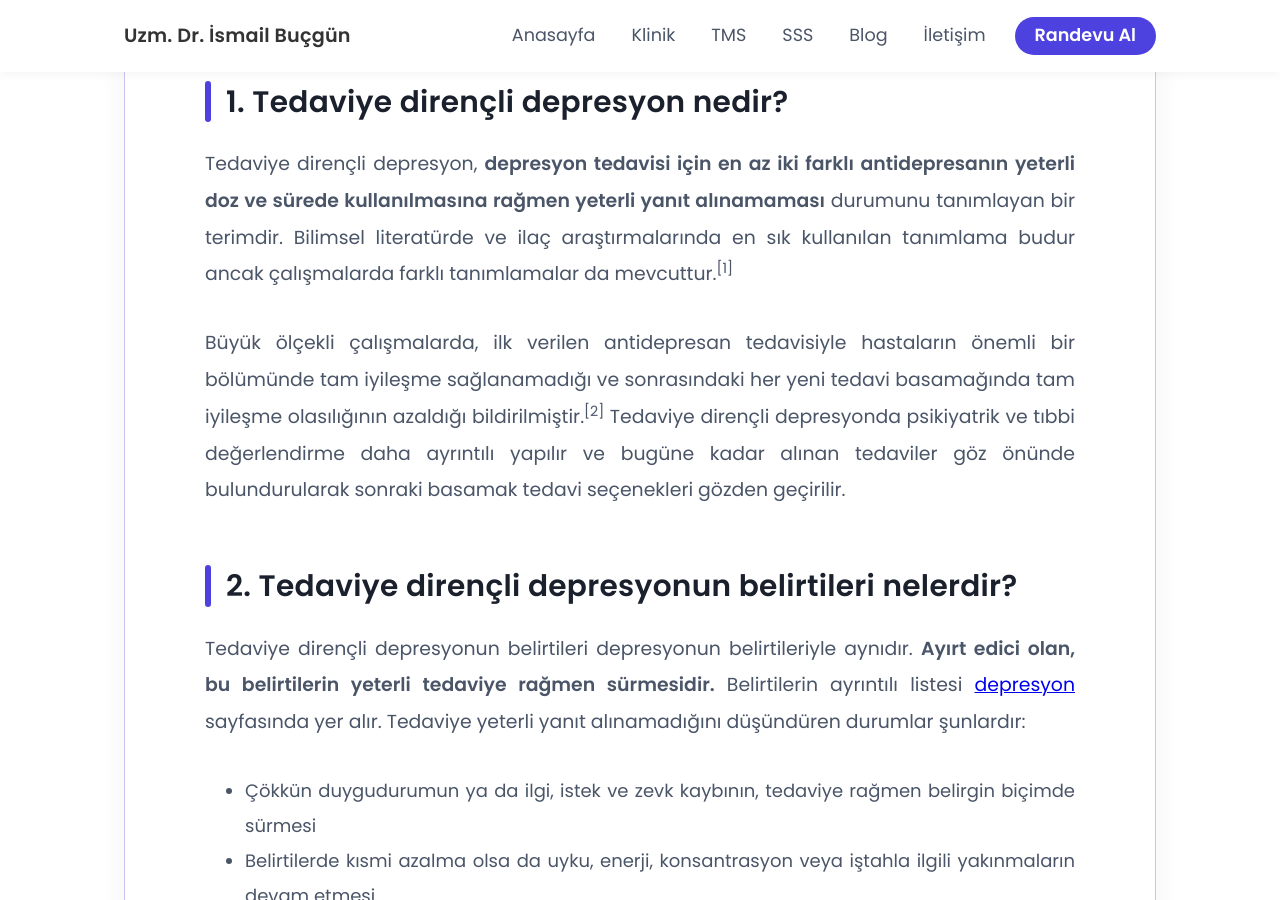
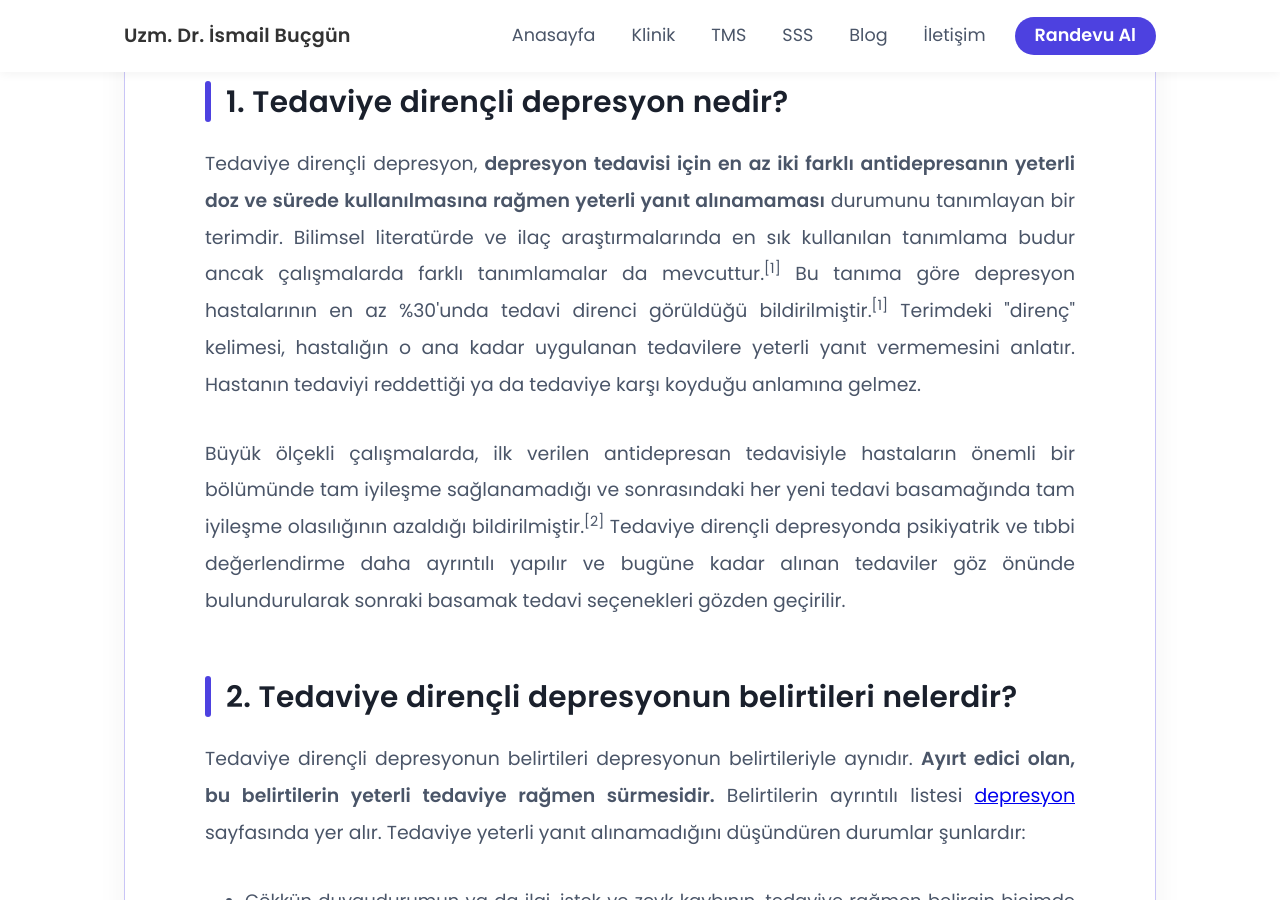
Before and after one commit to ibucgun/ibucgun.github.io, a Jekyll site: the page built from tedaviye-direncli-depresyon.html, in a window 1280 px wide and 900 px high, scrolled down 671 px. Built offline with Jekyll 4.4.1, drawn with Linux system fonts in a browser that asks for light colours.

Commit message:
Update tedaviye-direncli-depresyon.html

```diff
--- a/tedaviye-direncli-depresyon.html
+++ b/tedaviye-direncli-depresyon.html
@@ -34,7 +34,7 @@ refs:
 <h2 id="nedir">1. Tedaviye dirençli depresyon nedir?</h2>
 
 <p>
-Tedaviye dirençli depresyon, <b>depresyon tedavisi için en az iki farklı antidepresanın yeterli doz ve sürede kullanılmasına rağmen yeterli yanıt alınamaması</b> durumunu tanımlayan bir terimdir. Bilimsel literatürde ve ilaç araştırmalarında en sık kullanılan tanımlama budur ancak çalışmalarda farklı tanımlamalar da mevcuttur.<sup>[1]</sup>
+Tedaviye dirençli depresyon, <b>depresyon tedavisi için en az iki farklı antidepresanın yeterli doz ve sürede kullanılmasına rağmen yeterli yanıt alınamaması</b> durumunu tanımlayan bir terimdir. Bilimsel literatürde ve ilaç araştırmalarında en sık kullanılan tanımlama budur ancak çalışmalarda farklı tanımlamalar da mevcuttur.<sup>[1]</sup> Bu tanıma göre depresyon hastalarının en az %30'unda tedavi direnci görüldüğü bildirilmiştir.<sup>[1]</sup> Terimdeki "direnç" kelimesi, hastalığın o ana kadar uygulanan tedavilere yeterli yanıt vermemesini anlatır. Hastanın tedaviyi reddettiği ya da tedaviye karşı koyduğu anlamına gelmez.
 </p>
 
 <p>
```
